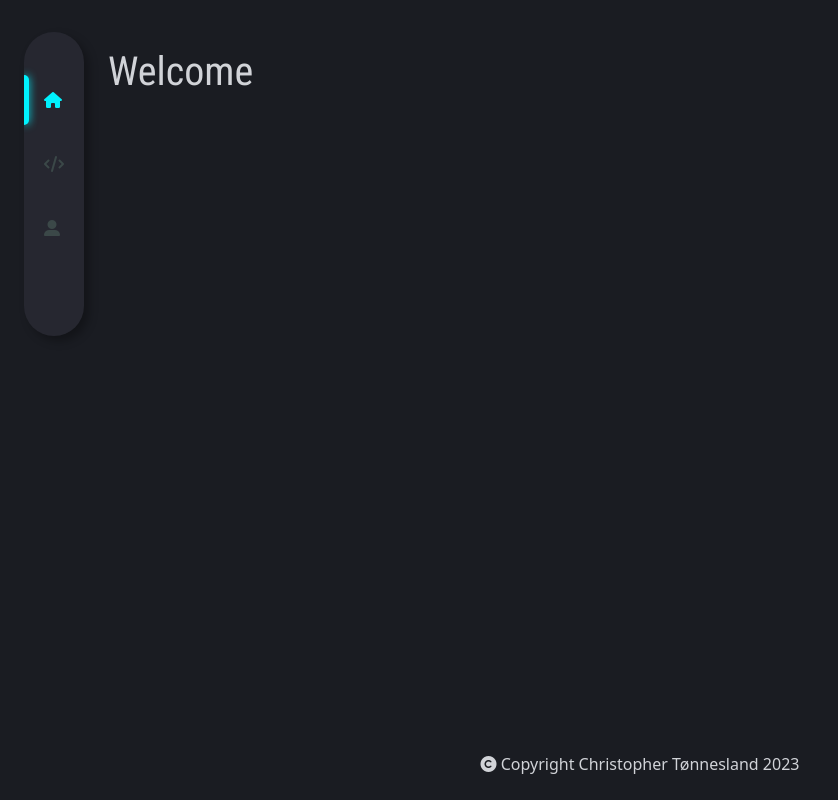
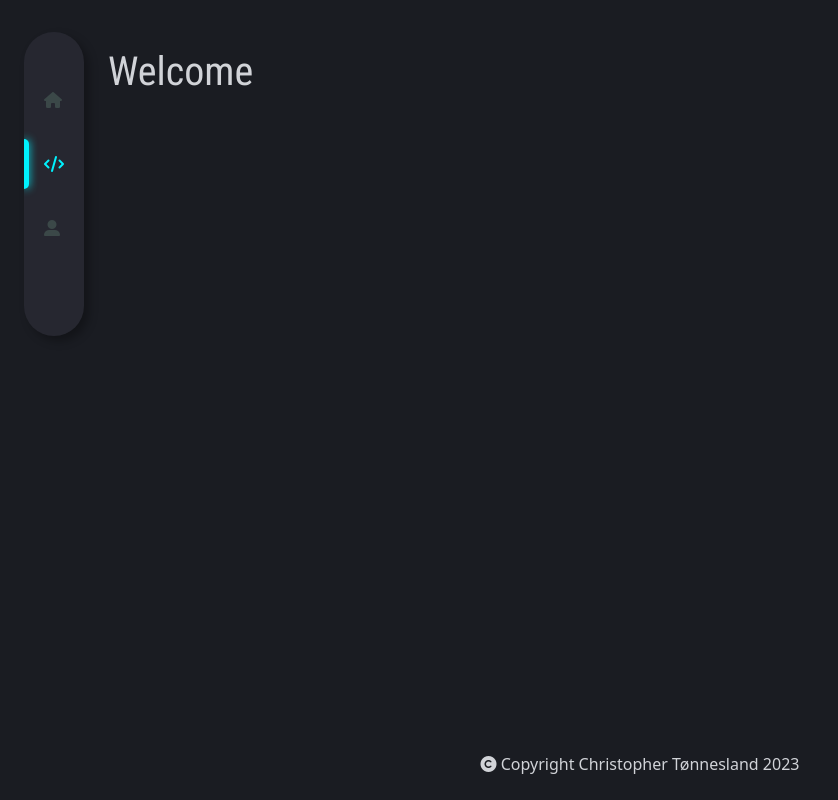
Before and after one commit to Christonn93/single-page-app, a website built with Vite: page index.html in a window 1280 px wide. Shown: the whole page, without its empty margins (0-838 px from the left). Built offline with nearby package versions, Linux system fonts and the light colour scheme; no server answers.

Commit message:
Adding content

```diff
--- a/index.html
+++ b/index.html
@@ -28,11 +28,11 @@
               <div class="side-bar">
                 <ul class="nav-links">
                   <li class="nav-link" id="home">
-                    <div class="indicator"></div>
-                    <a href="./" class="nav__link" data-link><i class="fa-solid fa-house icon-fill-active"></i></a>
+                    <a href="./" class="nav__link" data-link><i class="fa-solid fa-house icon-fill"></i></a>
                   </li>
                   <li class="nav-link" id="project">
-                    <a href="./Project" class="nav__link" data-link><i class="fa-solid fa-code icon-fill"></i></a>
+                    <div class="indicator"></div>
+                    <a href="./Project" class="nav__link" data-link><i class="fa-solid fa-code icon-fill-active"></i></a>
                   </li>
                   <li class="nav-link" id="about">
                     <a href="./About" class="nav__link" data-link><i class="fa-solid fa-user-large icon-fill"></i></a>
```
